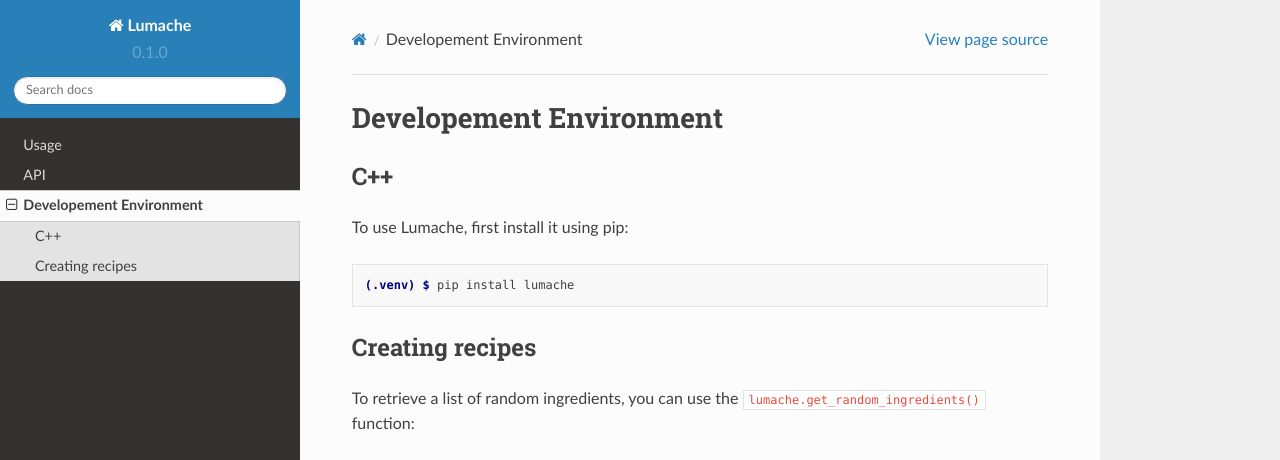
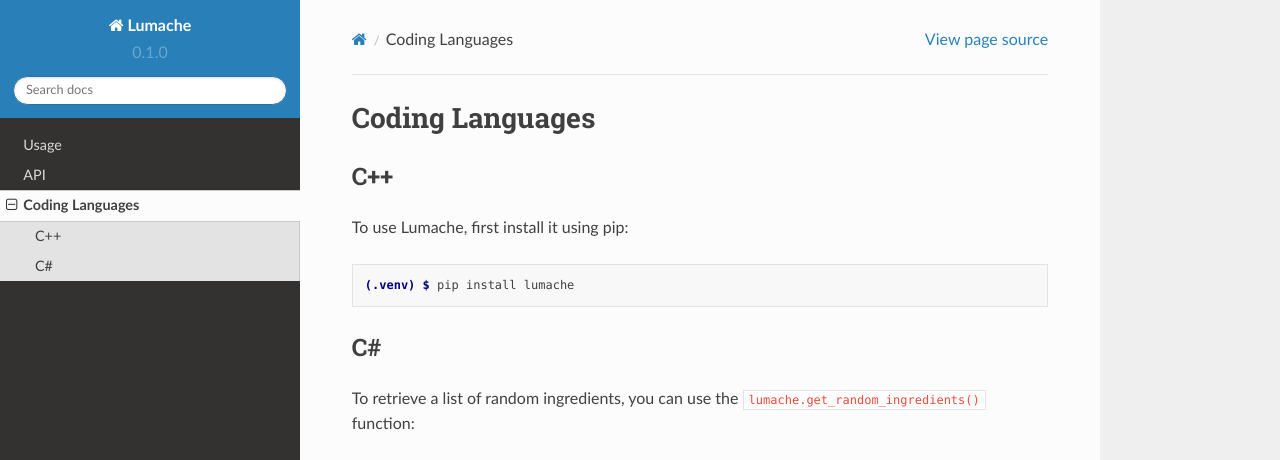
Before and after one commit to Team302/Team302Doco, a Sphinx documentation site: the page built from docs/source/devenv.rst, in a window 1280 px wide and 1095 px high. Shown: the top 460 px of the window. Built offline with Sphinx 7.4.7 and the Read the Docs theme 2.0.0, drawn with Linux system fonts in a browser that asks for light colours; grey boxes are pictures that could not be loaded.

Commit message:
Update devenv.rst

```diff
--- a/docs/source/devenv.rst
+++ b/docs/source/devenv.rst
@@ -1,4 +1,4 @@
-Developement Environment
+Coding Languages
 =========================
 
 .. _installation:
@@ -12,7 +12,7 @@
 
    (.venv) $ pip install lumache
 
-Creating recipes
+C#
 ----------------
 
 To retrieve a list of random ingredients,
```
